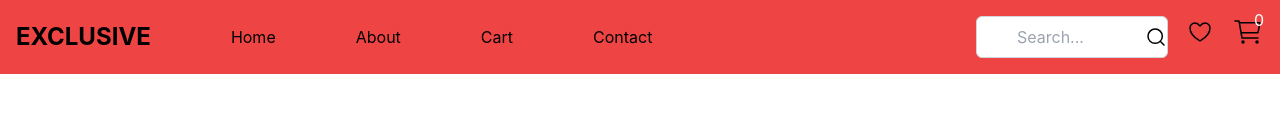
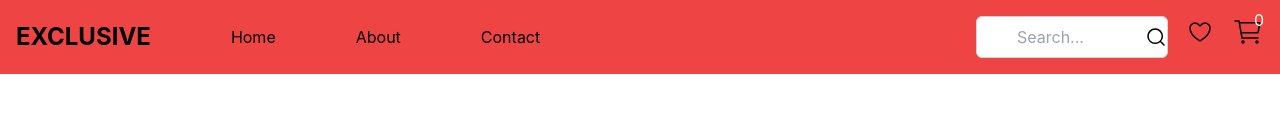
Before and after one commit to Geraldine-Okeke/e-commerce, a React (Create React App) app: page / in a window 1280 px wide. Shown: the top 137 px of the page. Built offline with nearby package versions, Linux system fonts and the light colour scheme.

Commit message:
Link around the cart icon

```diff
--- a/src/components/HOME/Header.js
+++ b/src/components/HOME/Header.js
@@ -27,9 +27,6 @@ export default function Header(){
               <Link to="">About</Link>
             </li>
             <li>
-              <Link className="cursor-pointer" to="/CART/Cart">Cart</Link>
-            </li>
-            <li>
               <Link to="/contact">Contact</Link>
             </li>
             </ul>
@@ -53,12 +50,15 @@ export default function Header(){
                 </svg>
               </div>
               <div className="relative">
+                <Link  to="/CART/Cart">
                   <svg xmlns="http://www.w3.org/2000/svg" width="32" height="32" viewBox="0 0 32 32" fill="none">
                     <path d="M11 27C11.5523 27 12 26.5523 12 26C12 25.4477 11.5523 25 11 25C10.4477 25 10 25.4477 10 26C10 26.5523 10.4477 27 11 27Z" stroke="black" stroke-width="1.5" stroke-linecap="round" stroke-linejoin="round"/>
                     <path d="M25 27C25.5523 27 26 26.5523 26 26C26 25.4477 25.5523 25 25 25C24.4477 25 24 25.4477 24 26C24 26.5523 24.4477 27 25 27Z" stroke="black" stroke-width="1.5" stroke-linecap="round" stroke-linejoin="round"/>
                     <path d="M3 5H7L10 22H26" stroke="black" stroke-width="1.5" stroke-linecap="round" stroke-linejoin="round"/>
                     <path d="M10 16.6667H25.59C25.7056 16.6667 25.8177 16.6267 25.9072 16.5535C25.9966 16.4802 26.0579 16.3782 26.0806 16.2648L27.8806 7.26479C27.8951 7.19222 27.8934 7.11733 27.8755 7.04552C27.8575 6.97371 27.8239 6.90678 27.7769 6.84956C27.73 6.79234 27.6709 6.74625 27.604 6.71462C27.5371 6.68299 27.464 6.66661 27.39 6.66666H8" stroke="black" stroke-width="1.5" stroke-linecap="round" stroke-linejoin="round"/>
                   </svg>
+                </Link>
+
                 <span className="text-white absolute -top-2 right-0">{itemCount}</span>
                 </div>
             </div>
--- a/src/components/HOME/Offcanvas.js
+++ b/src/components/HOME/Offcanvas.js
@@ -44,9 +44,6 @@ function OffcanvasNav() {
             </Link>
           </li>
           <li>
-              <Link className="cursor-pointer" to="/CART/Cart">Cart</Link>
-          </li>
-          <li>
             <Link to="/contact" onClick={toggleMenu}>
               Contact
             </Link>
@@ -69,12 +66,15 @@ function OffcanvasNav() {
                 </svg>
               </div>
               <div className='relative  w-8'>
+                <Link to="/CART/Cart">
                   <svg className='relative' xmlns="http://www.w3.org/2000/svg" width="32" height="32" viewBox="0 0 32 32" fill="none">
                     <path d="M11 27C11.5523 27 12 26.5523 12 26C12 25.4477 11.5523 25 11 25C10.4477 25 10 25.4477 10 26C10 26.5523 10.4477 27 11 27Z" stroke="black" stroke-width="1.5" stroke-linecap="round" stroke-linejoin="round"/>
                     <path d="M25 27C25.5523 27 26 26.5523 26 26C26 25.4477 25.5523 25 25 25C24.4477 25 24 25.4477 24 26C24 26.5523 24.4477 27 25 27Z" stroke="black" stroke-width="1.5" stroke-linecap="round" stroke-linejoin="round"/>
                     <path d="M3 5H7L10 22H26" stroke="black" stroke-width="1.5" stroke-linecap="round" stroke-linejoin="round"/>
                     <path d="M10 16.6667H25.59C25.7056 16.6667 25.8177 16.6267 25.9072 16.5535C25.9966 16.4802 26.0579 16.3782 26.0806 16.2648L27.8806 7.26479C27.8951 7.19222 27.8934 7.11733 27.8755 7.04552C27.8575 6.97371 27.8239 6.90678 27.7769 6.84956C27.73 6.79234 27.6709 6.74625 27.604 6.71462C27.5371 6.68299 27.464 6.66661 27.39 6.66666H8" stroke="black" stroke-width="1.5" stroke-linecap="round" stroke-linejoin="round"/>
                   </svg>
+                </Link>
+
                   <span className="text-white absolute -top-2 right-0">{itemCount}</span>
 
               </div>
```
Lines whose indentation alone changed are shown as unchanged.
